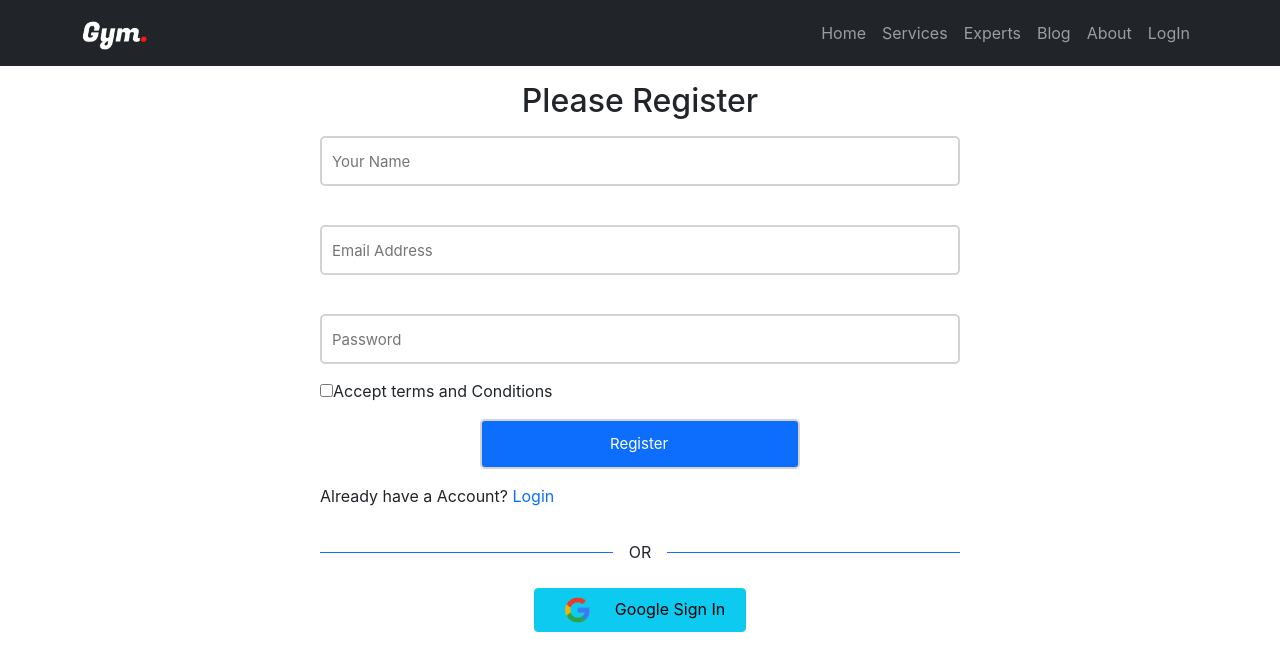
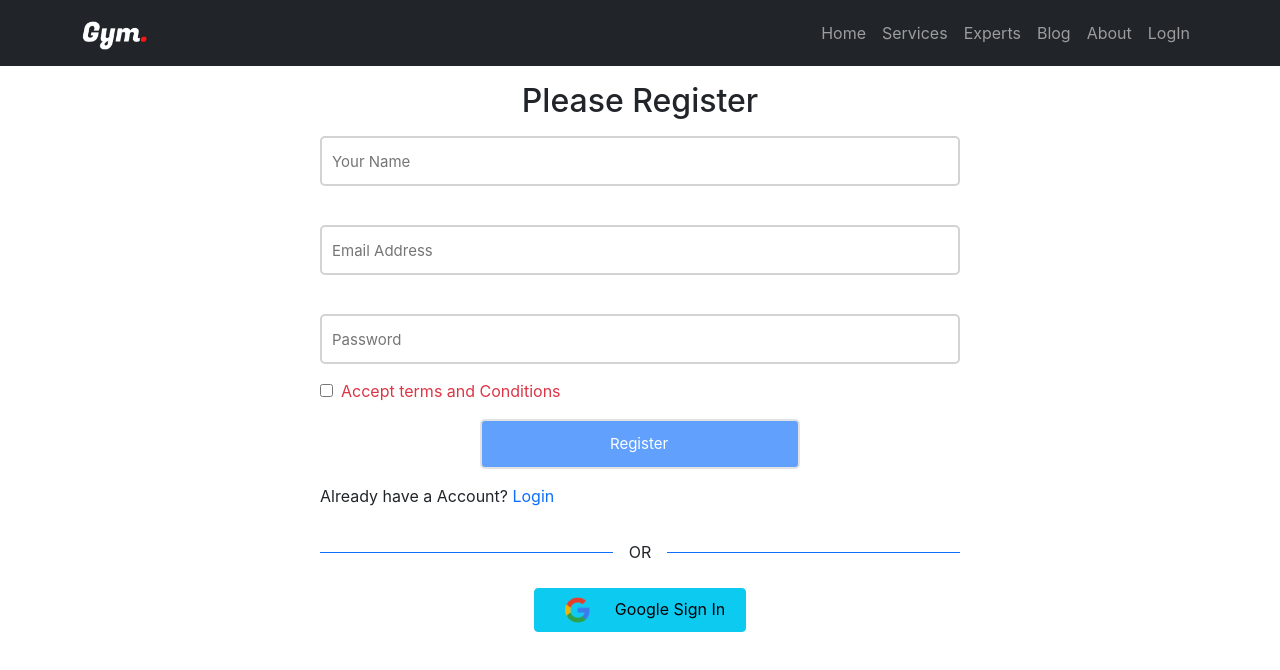
Before and after one commit to Reduwan-Nyx/Gym-Website, a React (Create React App) app: page /register in a window 1280 px wide. Shown: the top 670 px of the page. Built offline with nearby package versions, Linux system fonts and the light colour scheme; no server answers.

Commit message:
email verification

```diff
--- a/src/Pages/Login/Register/Register.js
+++ b/src/Pages/Login/Register/Register.js
@@ -1,17 +1,14 @@
-import React from 'react';
+import React, { useState } from 'react';
 import { Link, useNavigate } from 'react-router-dom';
 import './Register.css'
 import auth from '../../../firebase.init'
-import { useAuthState, useCreateUserWithEmailAndPassword } from 'react-firebase-hooks/auth';
+import { useAuthState, useCreateUserWithEmailAndPassword, useUpdateProfile } from 'react-firebase-hooks/auth';
 import SocialLogin from '../SocialLogin/SocialLogin';
 const Register = () => {
-
-    const [
-  createUserWithEmailAndPassword,
-  user,
-  loading,
-  error,
-] = useCreateUserWithEmailAndPassword(auth);
+const [agree, setAgree] = useState(false)
+    const [createUserWithEmailAndPassword, user, loading, error] =
+      useCreateUserWithEmailAndPassword(auth, { sendEmailVerification: true});
+      const [updateProfile, updating] = useUpdateProfile(auth);
 
 
     const navigate = useNavigate()
@@ -20,17 +17,23 @@ const Register = () => {
         navigate('/login')
     }
 
-    if(user){
-        navigate('/home')
-    }
 
-    const handleRegister = event =>{
+
+    const handleRegister = async (event) =>{
         event.preventDefault()
         const name = event.target.name.value;
         const email = event.target.email.value;
         const password = event.target.password.value;
+        // const agree = event.target.terms.checked;
 
-        createUserWithEmailAndPassword(email, password)
+
+        await createUserWithEmailAndPassword(email, password);
+          await updateProfile({ displayName: name });
+          console.log("Updated profile");
+           navigate("/home");
+
+
+
     }
 
     return (
@@ -42,9 +45,11 @@ const Register = () => {
                 <input type="email" name='email' id='' placeholder='Email Address' required/>
                 <br />
                 <input type="password" name='password' id='' placeholder='Password' required/>
-                <input type="checkbox" name="terms" id="terms" />
-                <label htmlFor="terms">Accept terms and Conditions</label>
-                <input className='w-50 mx-auto d-block btn btn-primary mt-3' type="submit" value="Register" />
+                <input onClick={() => setAgree(!agree)} type="checkbox" name="terms" id="terms" />
+                <label className={`ps-2 ${agree ? '' : 'text-danger'}`}  htmlFor="terms">Accept terms and Conditions</label>
+                <input
+                disabled={!agree}
+                className='w-50 mx-auto d-block btn btn-primary mt-3' type="submit" value="Register" />
             </form>
        <p>Already have a Account? <Link to="/login" className='text-primary pe-auto text-decoration-none' onClick={navigateLogin}>Login</Link>
        </p>
```
